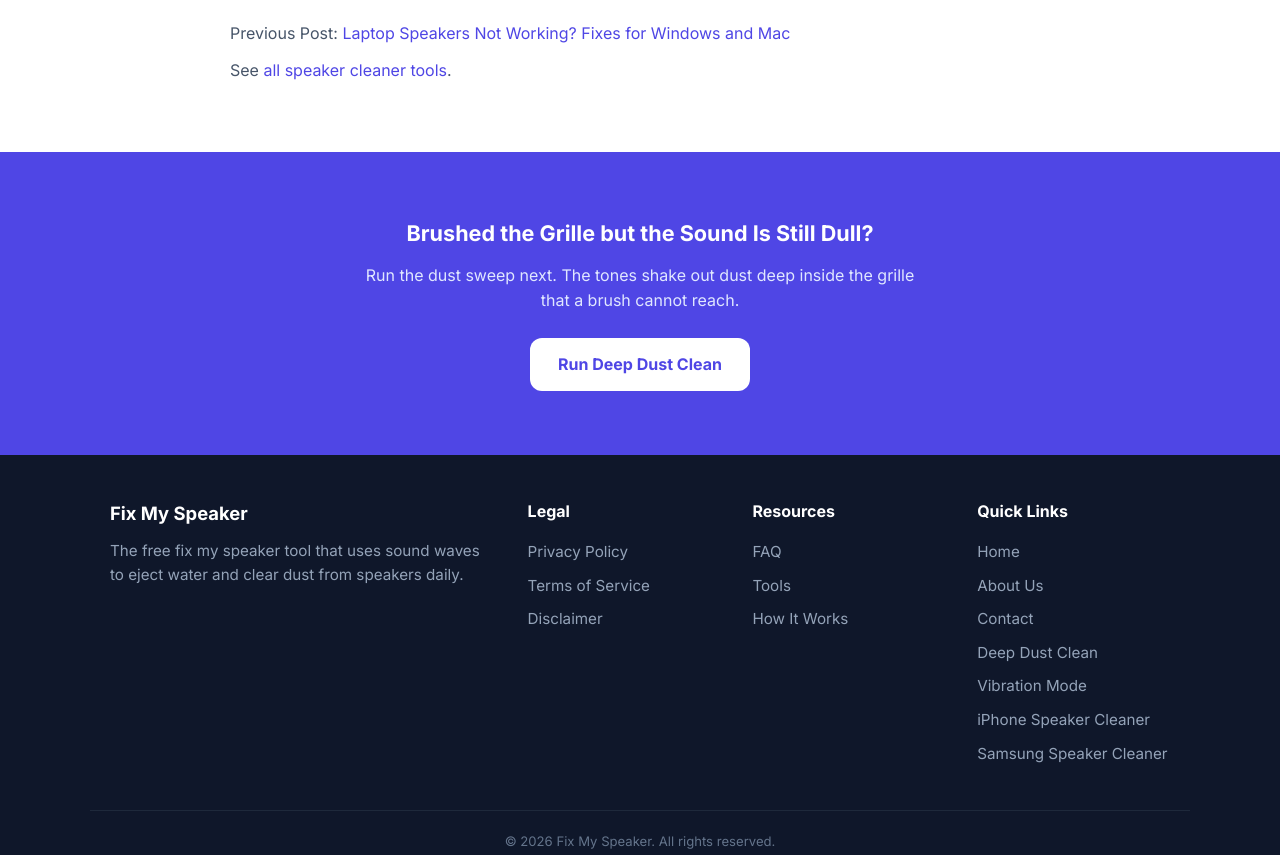
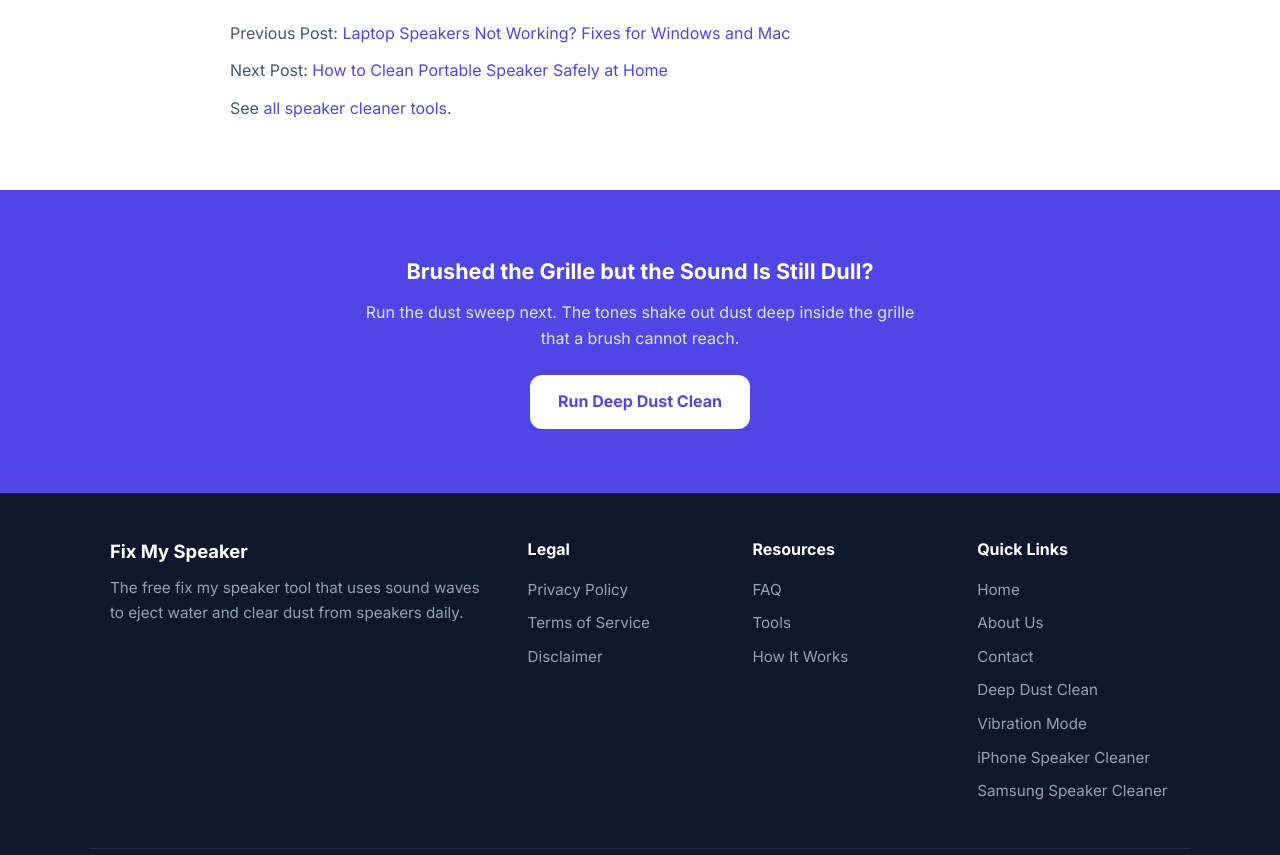
Before and after one commit to trytofixmyspeaker/trytofixmyspeaker.github.io, a plain HTML site: page blog/how-to-clean-speaker/index.html in a window 1280 px wide. Shown: the part 3634-4489 px from the top of the page. Drawn offline with Linux system fonts and the light colour scheme.

Commit message:
Add Next Post link to how-to-clean-portable-speaker

```diff
--- a/blog/how-to-clean-speaker/index.html
+++ b/blog/how-to-clean-speaker/index.html
@@ -118,6 +118,7 @@
       <div class="faq-item"><button type="button" class="faq-question">How often should I clean a speaker?<svg viewBox="0 0 24 24" fill="none" stroke="currentColor" stroke-width="2" stroke-linecap="round" stroke-linejoin="round"><polyline points="6 9 12 15 18 9"/></svg></button><div class="faq-answer"><p>Once a month is enough for most speakers. Clean it sooner if you carry the phone in a dusty pocket, use a Bluetooth speaker outside, or notice the sound getting quieter. A quick brush takes less than a minute.</p></div></div>
     </div>
     <p style="margin-top: 24px;">Previous Post: <a href="/blog/laptop-speakers-not-working/">Laptop Speakers Not Working? Fixes for Windows and Mac</a></p>
+    <p style="margin-top: 8px;">Next Post: <a href="/blog/how-to-clean-portable-speaker/">How to Clean Portable Speaker Safely at Home</a></p>
     <p style="margin-top: 8px;">See <a href="/all-tools/">all speaker cleaner tools</a>.</p>
   </div>
 </section>
```
